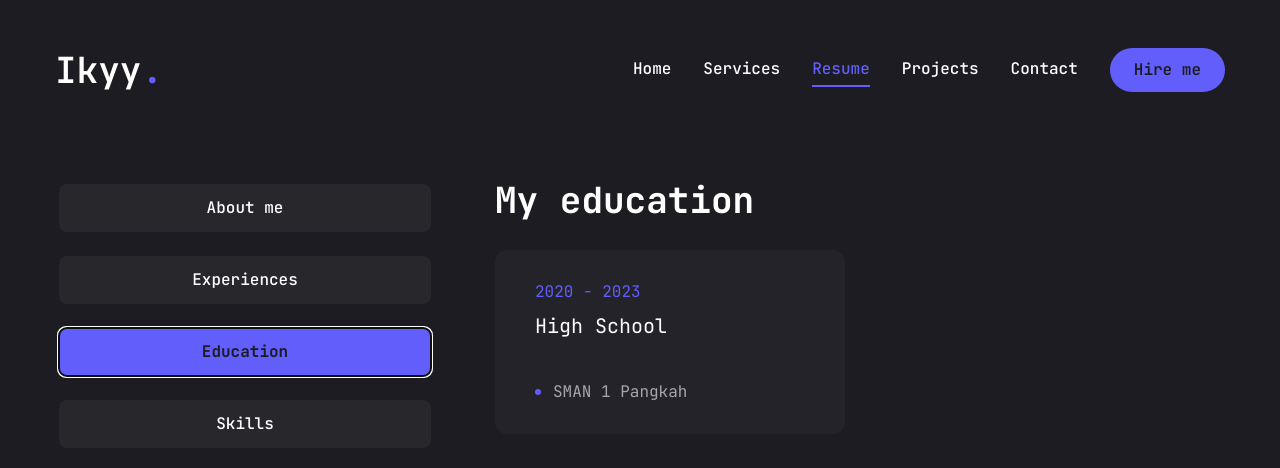
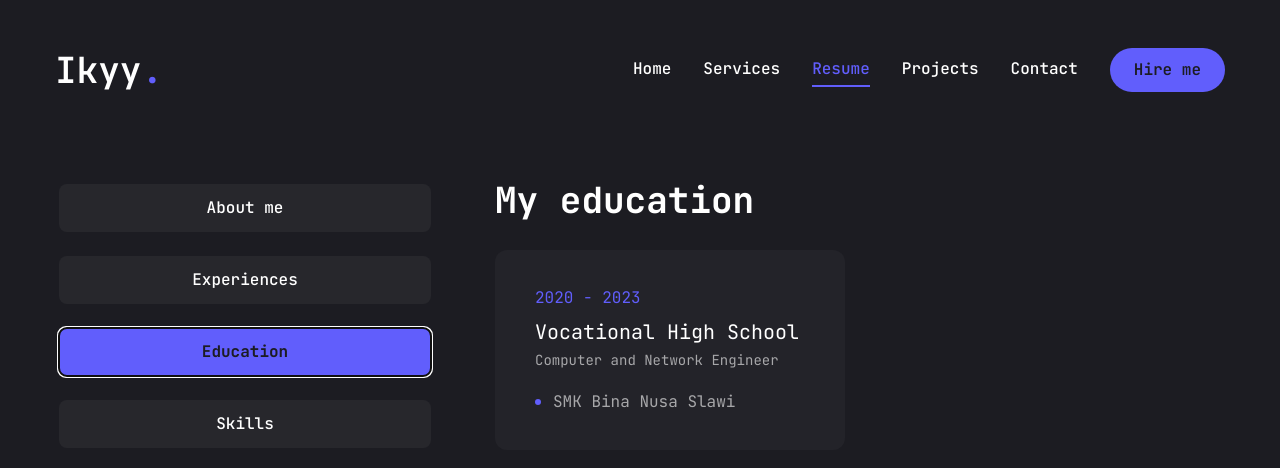
Before and after one commit to ikyyydev/portofolio-v1, a Next.js app: page /resume in a window 1280 px wide. Both pictures are taken after a click on the tab "Education". Shown: the top 468 px of the page. Built offline with nearby package versions, Linux system fonts and the light colour scheme.

Commit message:
this commit message

```diff
--- a/app/contact/page.jsx
+++ b/app/contact/page.jsx
@@ -60,7 +60,7 @@ const Contact = () => {
               </p>
               {/* input */}
               <div className="grid grid-cols-1 md:grid-cols-2 gap-6">
-                <Input type="firsname" placeholder="First Name" />
+                <Input type="firstname" placeholder="First Name" />
                 <Input type="lastname" placeholder="Last Name" />
                 <Input type="email" placeholder="Email" />
                 <Input type="phone" placeholder="Phone" />
@@ -87,7 +87,7 @@ const Contact = () => {
               />
               {/* button */}
               <Button size="md" className="max-w-40">
-                Send message
+                Send Message
               </Button>
             </form>
           </div>
--- a/app/resume/page.jsx
+++ b/app/resume/page.jsx
@@ -105,8 +105,9 @@ const educations = {
     "Lorem ipsum dolor sit amet consectetur, adipisicing elit. Rem saepe blanditiis necessitatibus tenetur. Error sed natus cumque.",
   items: [
     {
-      institution: "SMAN 1 Pangkah",
-      degree: "High School",
+      institution: "SMK Bina Nusa Slawi",
+      degree: "Vocational High School",
+      major: "Computer and Network Engineer",
       duration: "2020 - 2023",
     },
   ],
@@ -328,12 +329,15 @@ const Resume = () => {
                       return (
                         <li
                           key={index}
-                          className="bg-[#232329] h-[184px] py-6 px-10 rounded-xl flex flex-col justify-center items-center lg:items-start gap-1"
+                          className="bg-[#232329] h-[200px] py-6 px-10 rounded-xl flex flex-col justify-center items-center lg:items-start gap-1"
                         >
                           <span className="text-accent">{item.duration}</span>
-                          <h3 className="text-xl max-w-[260px] min-h-[60px] text-center lg:text-left">
+                          <h3 className="text-xl max-w-[280px] text-center lg:text-left">
                             {item.degree}
                           </h3>
+                          <p className="text-white/60 text-sm mb-3">
+                            {item.major}
+                          </p>
                           <div className="flex items-center gap-3">
                             {/* dot */}
                             <span className="w-[6px] h-[6px] rounded-full bg-accent"></span>
--- a/package.json
+++ b/package.json
@@ -9,6 +9,7 @@
     "lint": "next lint"
   },
   "dependencies": {
+    "@emailjs/browser": "^4.3.3",
     "@radix-ui/react-dialog": "^1.0.5",
     "@radix-ui/react-scroll-area": "^1.0.5",
     "@radix-ui/react-select": "^2.0.0",
@@ -17,6 +18,7 @@
     "@radix-ui/react-tooltip": "^1.0.7",
     "class-variance-authority": "^0.7.0",
     "clsx": "^2.1.1",
+    "emailjs": "^4.0.3",
     "framer-motion": "^11.2.10",
     "lucide-react": "^0.381.0",
     "next": "14.2.3",
```
Also changed, not shown: 1 other file (tests, documents, lock files or other folders).
